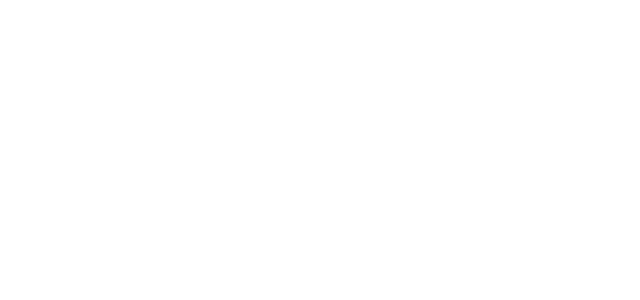
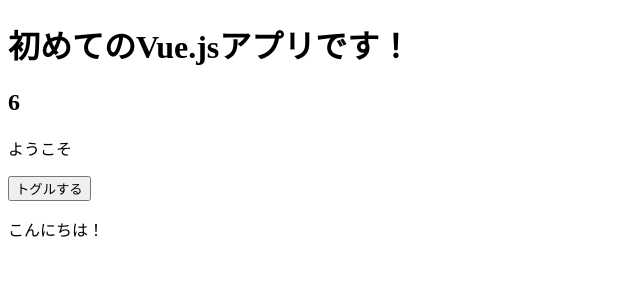
Before and after one commit to ShotaroFukunaga/live-chat-vuejs, a Vue app: page / in a window 1280 px wide. Before the commit this address had no page. Shown: the top 300 px of the page, without its empty margins (0-640 px from the left). Built offline with nearby package versions, Linux system fonts and the light colour scheme.

Commit message:
[create]Welocome_view

```diff
--- a/package.json
+++ b/package.json
@@ -34,7 +34,9 @@
     "parserOptions": {
       "parser": "@babel/eslint-parser"
     },
-    "rules": {}
+    "rules": {
+      "vue/multi-word-component-names":"off"
+    }
   },
   "browserslist": [
     "> 1%",
--- a/src/router/index.js
+++ b/src/router/index.js
@@ -1,6 +1,14 @@
 import { createRouter, createWebHistory } from 'vue-router'
 
-const routes = []
+import Welcome from '../views/Welcome'
+
+const routes = [
+  {
+  path:'/',
+  name:'Welcome',
+  component:Welcome
+  }
+]
 
 const router = createRouter({
   history: createWebHistory(process.env.BASE_URL),
--- /dev/null
+++ b/src/views/Welcome.vue
@@ -0,0 +1,38 @@
+
+<template>
+  <div>
+    <h1>{{ title }}</h1>
+    <h2>{{ 3 + 3 }}</h2>
+    <p v-if="isEnabled">{{ subtitle }}</p>
+    <button @dblclick="toggle">トグルする</button>
+    <p>{{ text }}</p>
+  </div>
+</template>
+
+<script>
+export default{
+  data(){
+    return {
+      title: '初めてのVue.jsアプリです！',
+      subtitle: 'ようこそ',
+      isEnabled: true
+    }
+  },
+
+  computed: {
+    text(){
+      if(this.isEnabled){
+        return 'こんにちは！'
+      }else{
+        return 'さようなら、、'
+      }
+    }
+  },
+
+  methods: {
+    toggle(){
+      this.isEnabled =! this.isEnabled
+    }
+  }
+}
+</script>
```
